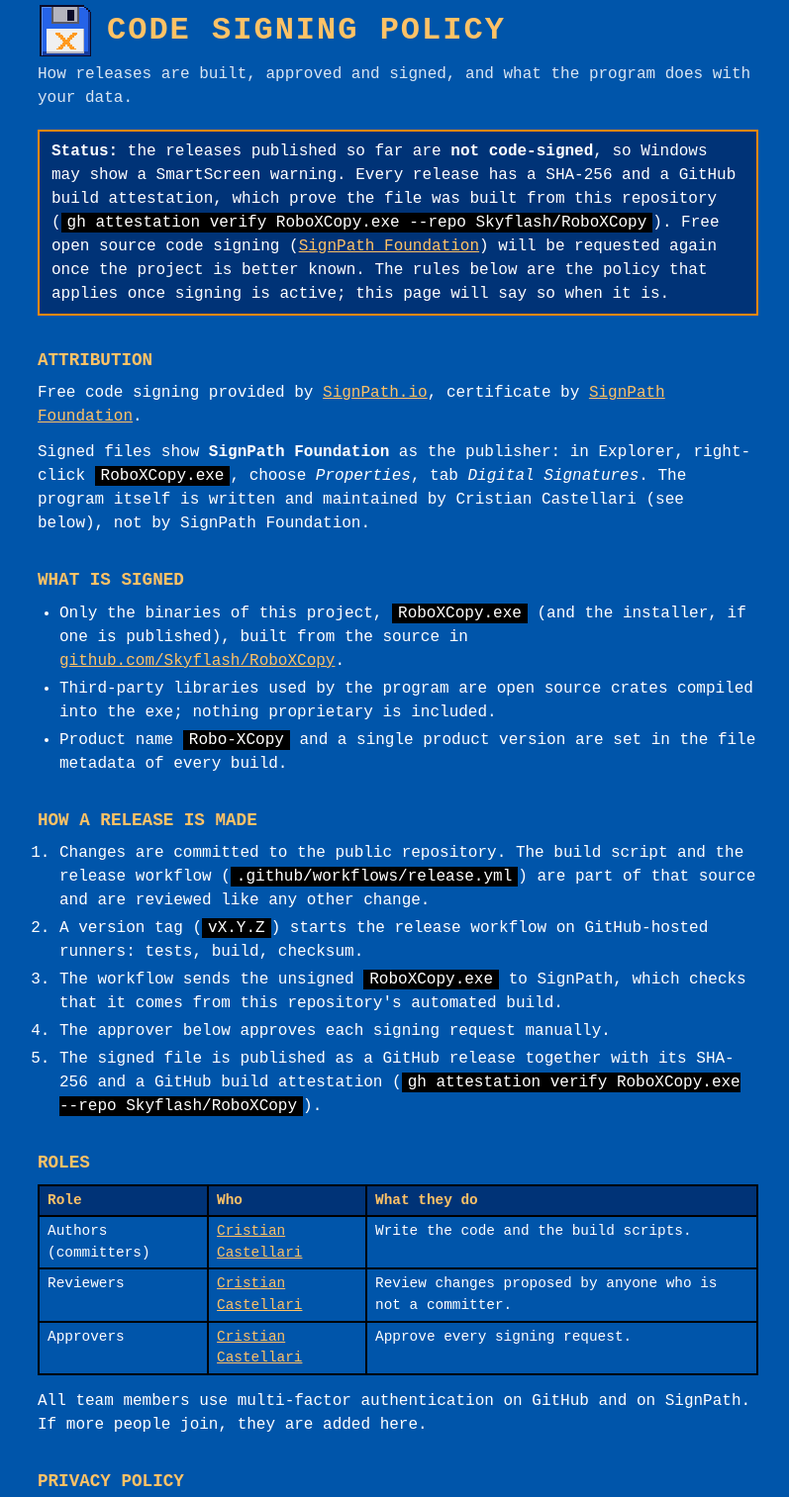
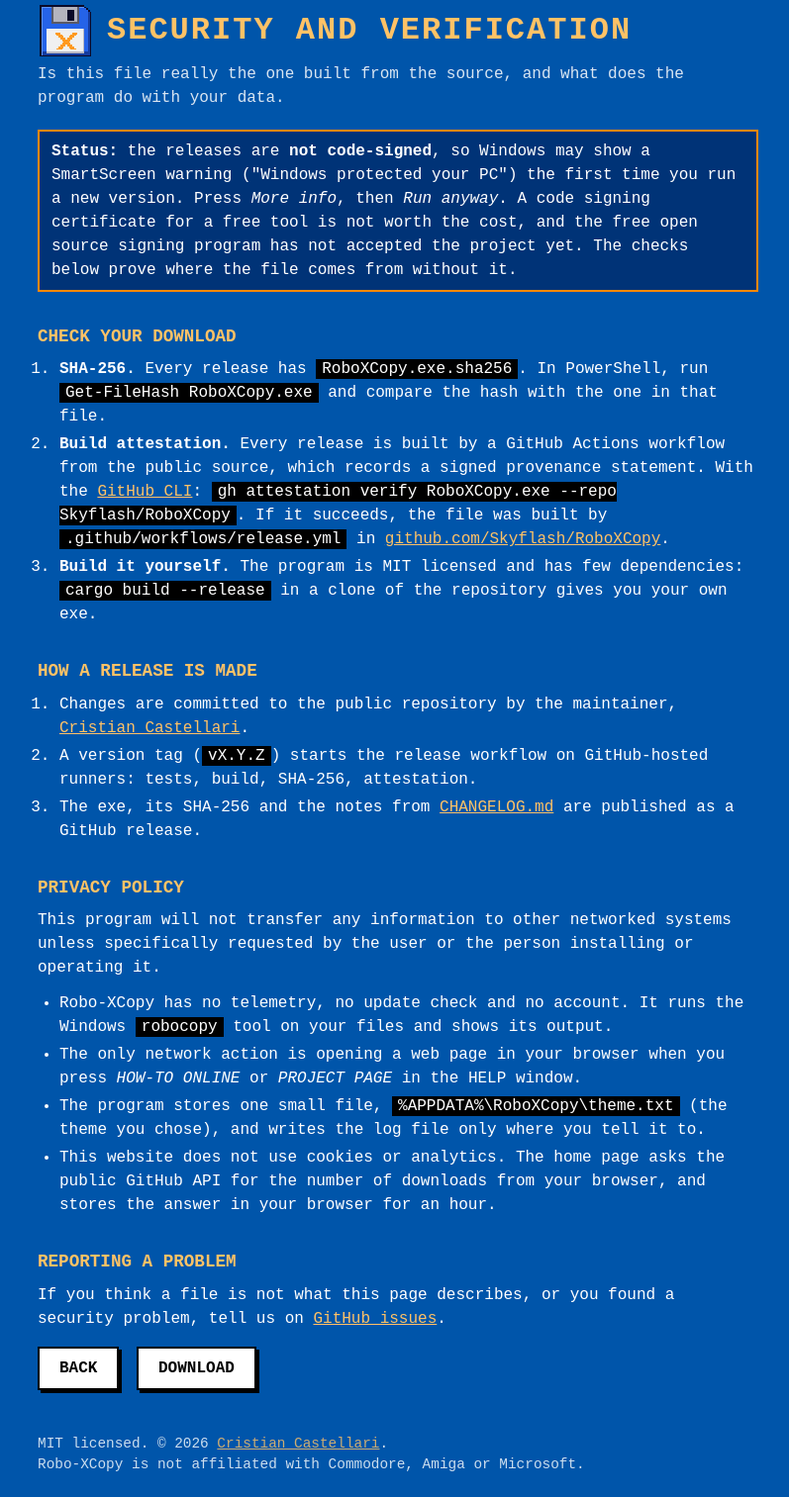
Before and after one commit to Skyflash/RoboXCopy, a plain HTML site: page docs/signing.html in a window 1280 px wide. Shown: the part 61-1574 px from the top of the page at 99% size, without its empty margins (238-1035 px from the left). Drawn offline with Linux system fonts and the light colour scheme.

Commit message:
Signing page becomes Security and verification: releases are unsigned, say how to verify them
SignPath Foundation declined the application. The page keeps the SHA-256 and
attestation checks and the privacy section; the signing roles and attribution
are in git history (b0ffc00) for a future reapplication. Links on the home
page, how-to, README and release notes reworded.

```diff
--- a/docs/signing.html
+++ b/docs/signing.html
@@ -3,8 +3,8 @@
 <head>
 <meta charset="utf-8">
 <meta name="viewport" content="width=device-width, initial-scale=1">
-<title>Robo-XCopy code signing policy</title>
-<meta name="description" content="How Robo-XCopy releases are built, approved and code-signed, who is responsible, and what the program does with your data.">
+<title>Robo-XCopy security and verification</title>
+<meta name="description" content="Robo-XCopy releases are not code-signed. How to check that a download was built from the public source, and what the program does with your data.">
 <link rel="canonical" href="https://roboxcopy.com/signing.html">
 <meta name="theme-color" content="#0055aa">
 <link rel="icon" href="icon.svg" type="image/svg+xml">
@@ -12,8 +12,8 @@
 <link rel="apple-touch-icon" href="img/icon-180.png">
 <meta property="og:type" content="website">
 <meta property="og:site_name" content="Robo-XCopy">
-<meta property="og:title" content="Robo-XCopy code signing policy">
-<meta property="og:description" content="How Robo-XCopy releases are built, approved and code-signed, who is responsible, and what the program does with your data.">
+<meta property="og:title" content="Robo-XCopy security and verification">
+<meta property="og:description" content="Robo-XCopy releases are not code-signed. How to check that a download was built from the public source, and what the program does with your data.">
 <meta property="og:url" content="https://roboxcopy.com/signing.html">
 <meta property="og:image" content="https://roboxcopy.com/img/social.png">
 <meta property="og:image:width" content="1280">
@@ -24,54 +24,35 @@
 <body>
 <main>
   <p class="nav"><a href="./">&larr; Robo-XCopy</a> &middot; <a href="howto.html">How-to</a></p>
-  <div class="brand"><img src="icon.svg" width="56" height="56" alt=""><h1>CODE SIGNING POLICY</h1></div>
-  <p class="tag">How releases are built, approved and signed, and what the program does with your data.</p>
+  <div class="brand"><img src="icon.svg" width="56" height="56" alt=""><h1>SECURITY AND VERIFICATION</h1></div>
+  <p class="tag">Is this file really the one built from the source, and what does the program do with your data.</p>
 
   <div class="note" id="status">
-    <b>Status:</b> the releases published so far are <b>not code-signed</b>, so Windows may show a SmartScreen warning.
-    Every release has a SHA-256 and a GitHub build attestation, which prove the file was built from this repository
-    (<code>gh attestation verify RoboXCopy.exe --repo Skyflash/RoboXCopy</code>). Free open source code signing
-    (<a href="https://signpath.org">SignPath Foundation</a>) will be requested again once the project is better known.
-    The rules below are the policy that applies once signing is active; this page will say so when it is.
+    <b>Status:</b> the releases are <b>not code-signed</b>, so Windows may show a SmartScreen warning ("Windows protected your PC")
+    the first time you run a new version. Press <i>More info</i>, then <i>Run anyway</i>. A code signing certificate for a free
+    tool is not worth the cost, and the free open source signing program has not accepted the project yet.
+    The checks below prove where the file comes from without it.
   </div>
 
-  <h2 id="attribution">Attribution</h2>
-  <p>Free code signing provided by <a href="https://signpath.io">SignPath.io</a>, certificate by
-     <a href="https://signpath.org">SignPath Foundation</a>.</p>
-  <p>Signed files show <b>SignPath Foundation</b> as the publisher: in Explorer, right-click
-     <code>RoboXCopy.exe</code>, choose <i>Properties</i>, tab <i>Digital Signatures</i>. The program itself is written and
-     maintained by Cristian Castellari (see below), not by SignPath Foundation.</p>
-
-  <h2>What is signed</h2>
-  <ul>
-    <li>Only the binaries of this project, <code>RoboXCopy.exe</code> (and the installer, if one is published), built from the
-        source in <a href="https://github.com/Skyflash/RoboXCopy">github.com/Skyflash/RoboXCopy</a>.</li>
-    <li>Third-party libraries used by the program are open source crates compiled into the exe; nothing proprietary is included.</li>
-    <li>Product name <code>Robo-XCopy</code> and a single product version are set in the file metadata of every build.</li>
-  </ul>
+  <h2 id="verify">Check your download</h2>
+  <ol>
+    <li><b>SHA-256.</b> Every release has <code>RoboXCopy.exe.sha256</code>. In PowerShell, run
+        <code>Get-FileHash RoboXCopy.exe</code> and compare the hash with the one in that file.</li>
+    <li><b>Build attestation.</b> Every release is built by a GitHub Actions workflow from the public source, which records a signed
+        provenance statement. With the <a href="https://cli.github.com">GitHub CLI</a>:
+        <code>gh attestation verify RoboXCopy.exe --repo Skyflash/RoboXCopy</code>. If it succeeds, the file was built by
+        <code>.github/workflows/release.yml</code> in <a href="https://github.com/Skyflash/RoboXCopy">github.com/Skyflash/RoboXCopy</a>.</li>
+    <li><b>Build it yourself.</b> The program is MIT licensed and has few dependencies: <code>cargo build --release</code> in a clone
+        of the repository gives you your own exe.</li>
+  </ol>
 
   <h2>How a release is made</h2>
   <ol>
-    <li>Changes are committed to the public repository. The build script and the release workflow
-        (<code>.github/workflows/release.yml</code>) are part of that source and are reviewed like any other change.</li>
-    <li>A version tag (<code>vX.Y.Z</code>) starts the release workflow on GitHub-hosted runners: tests, build, checksum.</li>
-    <li>The workflow sends the unsigned <code>RoboXCopy.exe</code> to SignPath, which checks that it comes from this repository's
-        automated build.</li>
-    <li>The approver below approves each signing request manually.</li>
-    <li>The signed file is published as a GitHub release together with its SHA-256 and a GitHub build attestation
-        (<code>gh attestation verify RoboXCopy.exe --repo Skyflash/RoboXCopy</code>).</li>
+    <li>Changes are committed to the public repository by the maintainer, <a href="https://github.com/Skyflash">Cristian Castellari</a>.</li>
+    <li>A version tag (<code>vX.Y.Z</code>) starts the release workflow on GitHub-hosted runners: tests, build, SHA-256, attestation.</li>
+    <li>The exe, its SHA-256 and the notes from <a href="https://github.com/Skyflash/RoboXCopy/blob/main/CHANGELOG.md">CHANGELOG.md</a>
+        are published as a GitHub release.</li>
   </ol>
-
-  <h2>Roles</h2>
-  <div class="table-wrap">
-  <table>
-    <tr><th>Role</th><th>Who</th><th>What they do</th></tr>
-    <tr><td>Authors (committers)</td><td><a href="https://github.com/Skyflash">Cristian Castellari</a></td><td>Write the code and the build scripts.</td></tr>
-    <tr><td>Reviewers</td><td><a href="https://github.com/Skyflash">Cristian Castellari</a></td><td>Review changes proposed by anyone who is not a committer.</td></tr>
-    <tr><td>Approvers</td><td><a href="https://github.com/Skyflash">Cristian Castellari</a></td><td>Approve every signing request.</td></tr>
-  </table>
-  </div>
-  <p>All team members use multi-factor authentication on GitHub and on SignPath. If more people join, they are added here.</p>
 
   <h2 id="privacy">Privacy policy</h2>
   <p>This program will not transfer any information to other networked systems unless specifically requested by the user or the
@@ -88,9 +69,8 @@
   </ul>
 
   <h2>Reporting a problem</h2>
-  <p>If you think a signed file is not what this policy describes, tell us on
-     <a href="https://github.com/Skyflash/RoboXCopy/issues">GitHub issues</a>; we will investigate and help find the root cause.
-     SignPath Foundation can also be reached at support@signpath.io.</p>
+  <p>If you think a file is not what this page describes, or you found a security problem, tell us on
+     <a href="https://github.com/Skyflash/RoboXCopy/issues">GitHub issues</a>.</p>
 
   <p class="nav"><a class="btn" href="./">BACK</a>
      <a class="btn" href="https://github.com/Skyflash/RoboXCopy/releases/latest">DOWNLOAD</a></p>
```
Also changed, not shown: docs/howto.html (+2 -2 lines), docs/index.html (+4 -4 lines), 4 other files.
